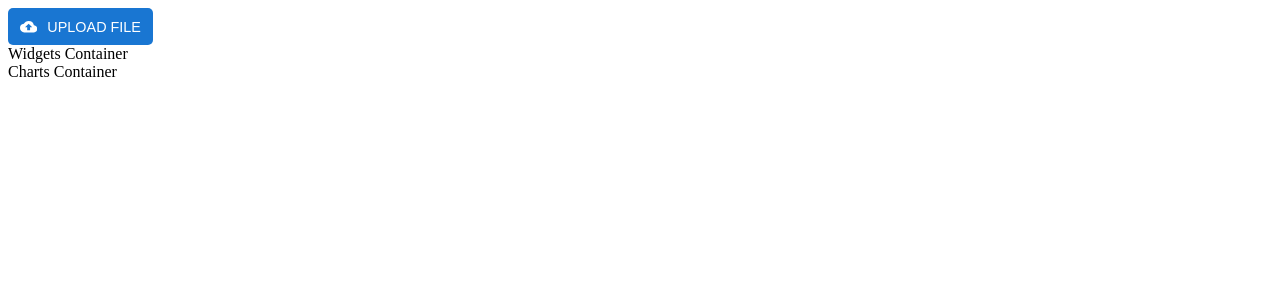
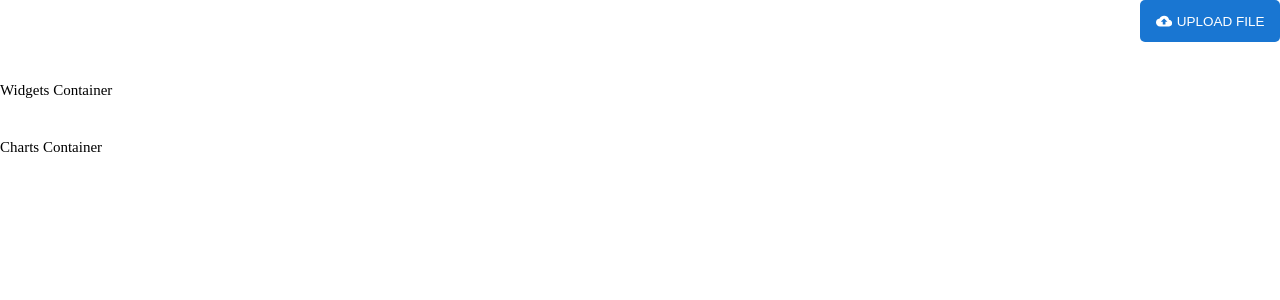
Before and after one commit to swatijain1095/glucose_analyzer, a React (Vite) app: page / in a window 1280 px wide. Shown: the top 300 px of the page. Built offline with nearby package versions, Linux system fonts and the light colour scheme.

Commit message:
Added styling changes

```diff
--- a/src/App.tsx
+++ b/src/App.tsx
@@ -3,6 +3,7 @@ import ChartsSetup from "./component/Charts/ChartsSetup";
 import UploadFile from "./component/UploadFile/UploadFile";
 import Widgets from "./component/Widget/Widgets";
 import { MainData } from "./types";
+import "./style.scss";
 
 const initialState = {
   glucoseData: [],
--- a/src/component/UploadFile/style.scss
+++ b/src/component/UploadFile/style.scss
@@ -1,4 +1,7 @@
 .upload-container {
+  display: flex;
+  justify-content: right;
+
   &__file {
     width: 0.1px;
     height: 0.1px;
@@ -10,10 +13,10 @@
 
   &__label {
     display: flex;
-    gap: 10px;
+    gap: 5px;
     align-items: center;
     justify-content: center;
-    width: 125px;
+    width: 140px;
     font-family: Arial, Helvetica, sans-serif;
     font-size: 0.9em;
     font-weight: 500;
@@ -21,7 +24,7 @@
     background-color: #1976d2;
     cursor: pointer;
     border-radius: 5px;
-    padding: 10px;
+    padding: 13px;
     text-transform: uppercase;
 
     &:hover {
--- /dev/null
+++ b/src/style.scss
@@ -0,0 +1,14 @@
+* {
+  box-sizing: border-box;
+  margin: 0;
+  padding: 0;
+}
+
+.main-container {
+  font-family: "Mulish";
+  font-style: normal;
+  font-size: 15px;
+  display: flex;
+  flex-direction: column;
+  gap: 40px;
+}
```
